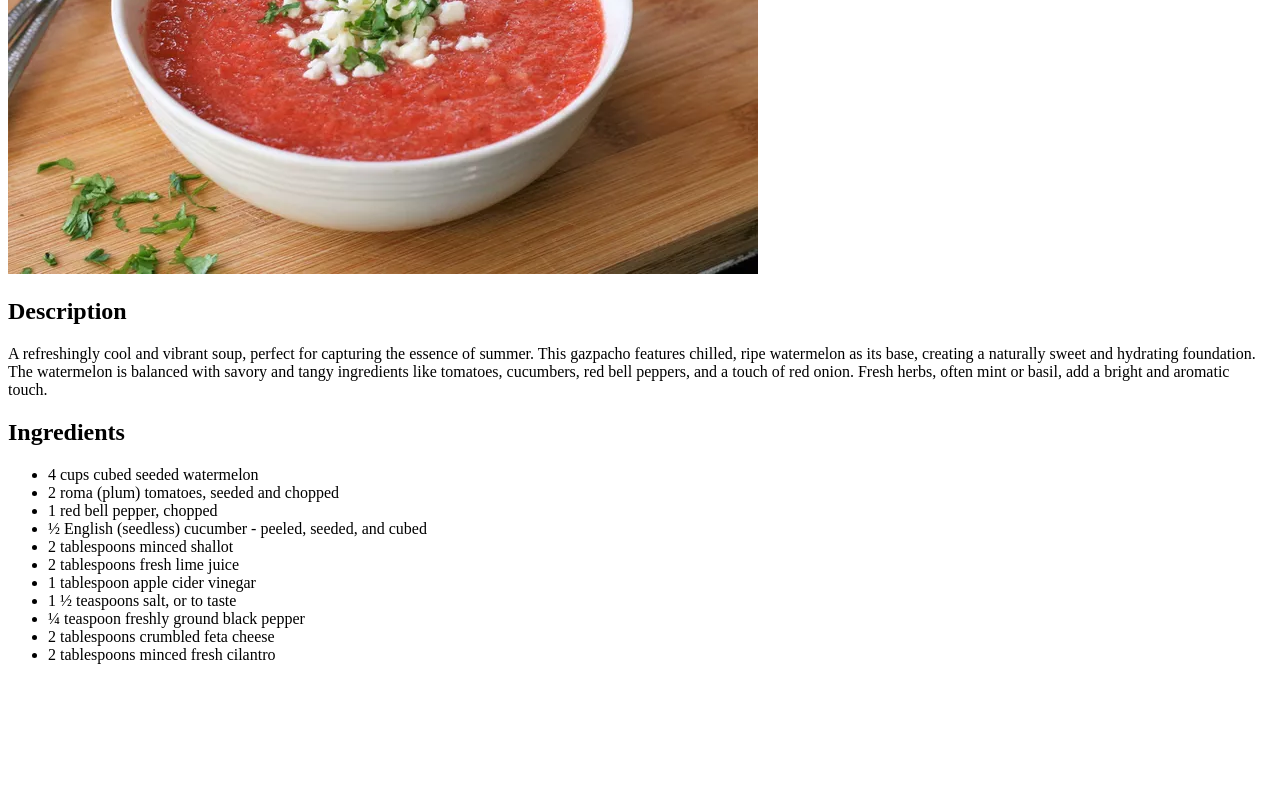
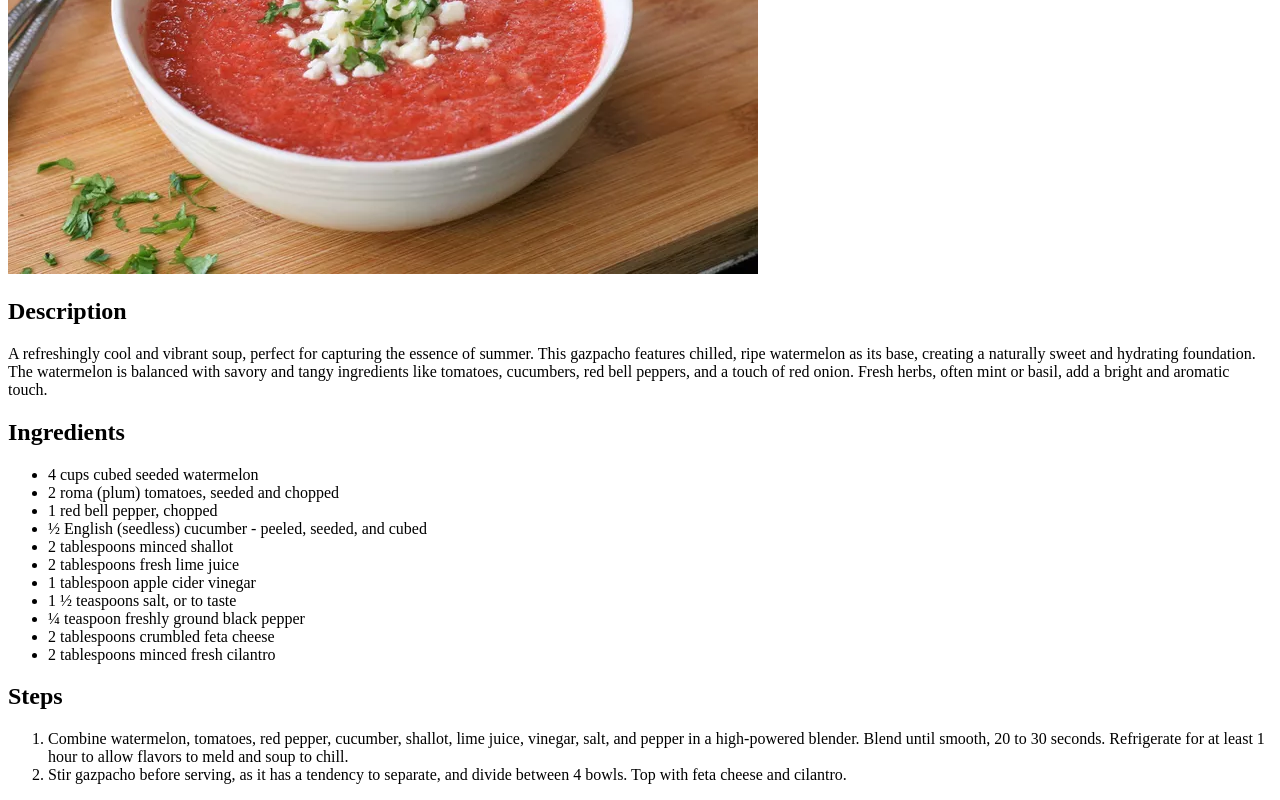
Before and after one commit to augustopdelima/odin-recipes, a plain HTML site: page recipes/summer_watermelon_gazpacho.html in a window 1280 px wide. Shown: the part 306-1106 px from the top of the page. Before the commit the page ends 986 px from the top, so only its background shows below. Drawn offline with Linux system fonts and the light colour scheme.

Commit message:
Add a list of steps to make summer watermelon

```diff
--- a/recipes/summer_watermelon_gazpacho.html
+++ b/recipes/summer_watermelon_gazpacho.html
@@ -28,6 +28,15 @@
 		<li>2 tablespoons crumbled feta cheese</li>
 		<li>2 tablespoons minced fresh cilantro</li>
 	</ul>
+	<h2>Steps</h2>
+	<ol>
+		<li>Combine watermelon, tomatoes, red pepper, cucumber, shallot, lime juice, vinegar, salt, and pepper in a
+			high-powered blender. Blend until smooth, 20 to 30 seconds. Refrigerate for at least 1 hour to allow flavors
+			to meld and soup to chill.</li>
+		<li>Stir gazpacho before serving, as it has a tendency to separate, and divide between 4 bowls. Top with feta
+			cheese and cilantro.</li>
+
+	</ol>
 </body>
 
 </html>
```
